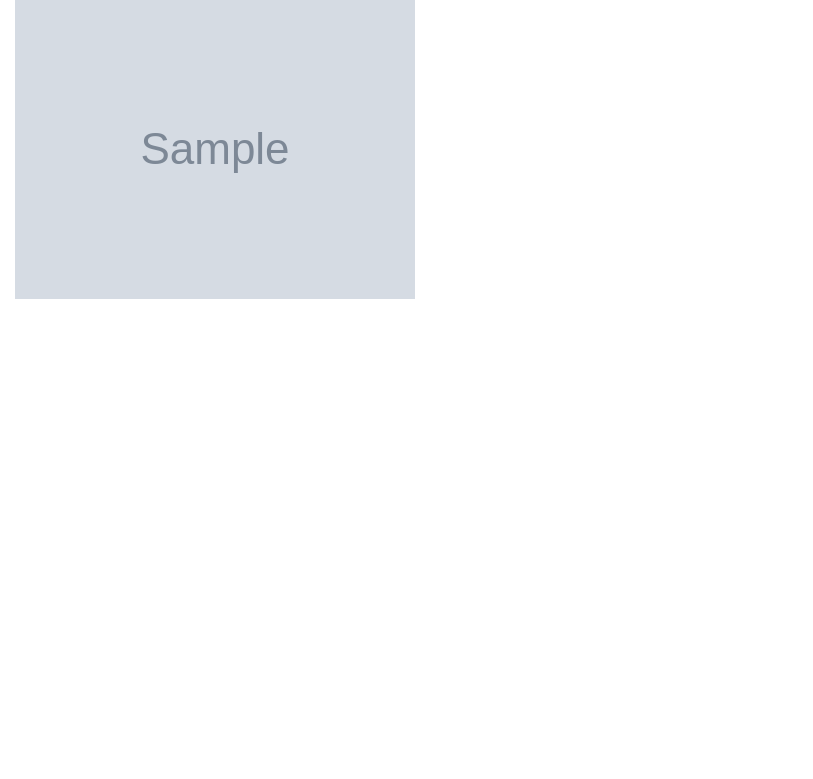
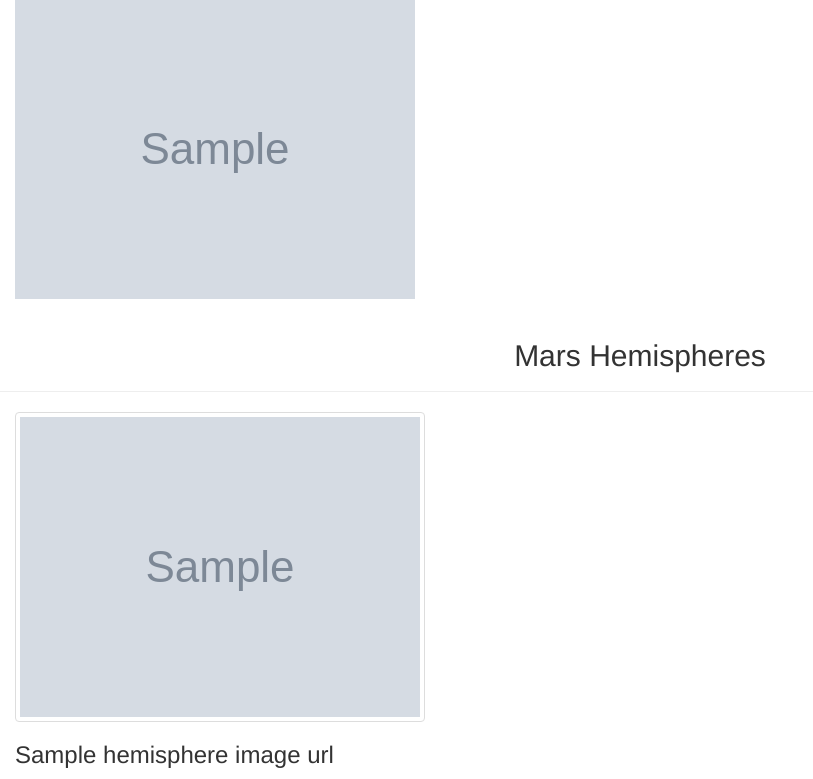
Before and after one commit to jordan-gilmartin/web-scraping-challenge, a Flask app: page / in a window 1280 px wide. Shown: the part 446-1225 px from the top of the page, without its empty margins (0-813 px from the left). Before the commit the page ends 745 px from the top, so only its background shows below. Run offline with Flask 2, Linux system fonts and the light colour scheme; grey boxes marked "Sample" are stand-in pictures; a database or web service that is not in the repository returns one stand-in record (values such as "Sample title"); some libraries are stand-ins or nearby versions.

Commit message:
finished Mars Hemispheres for index.html

```diff
--- a/Missions_to_Mars/templates/index.html
+++ b/Missions_to_Mars/templates/index.html
@@ -20,8 +20,8 @@
       </div>
       <div>
         <h2>Latest Mars News</h2>
-      <h4>{{ mars_data.title }}</h4>
-      <h6>{{ mars_data.p }}</h6>
+        <h4>{{mars_data.title}}</h4>
+        <h6>{{mars_data.p}}</h6>
       </div>
 
 
@@ -29,27 +29,33 @@
       <div class="row">
         <div class="col-md-8">
           <h2>Featured Mars Image</h2>
-        <img src="{{ mars_data.featured_image_url }}" alt="Dusty Space Cloud">
+          <img src="{{mars_data.featured_image_url}}" class="img-responsive" alt="Dusty Space Cloud">
         </div>
 
         <!-- Table -->
         <div class="col-md-4">
           <div class="row">
             <h4>Mars Facts</h4>
-          {{ mars_data.table | safe }}
+            {{mars_data.table | safe}}
           </div>
         </div>
       </div>
 
-
-
-
-
-
-
+      <!-- Mars Hemispheres -->
+      <div class="row">
+        <div class="page-header">
+          <h2 class="text-center">Mars Hemispheres</h2>
         </div>
 
-
+        {% for x in mars_data.hemisphere_image_urls %}
+        <div class="col-md-6">
+          <img src="{{x.img_url}}" class="img-thumbnail" alt="bigred">
+          <div class="caption">
+            <h3>{{x.title}}</h3>
+          </div>
+        </div>
+        {% endfor %}
+      </div>
+    </div>
   </body>
-
 </html>
```
Lines whose indentation alone changed are shown as unchanged.
